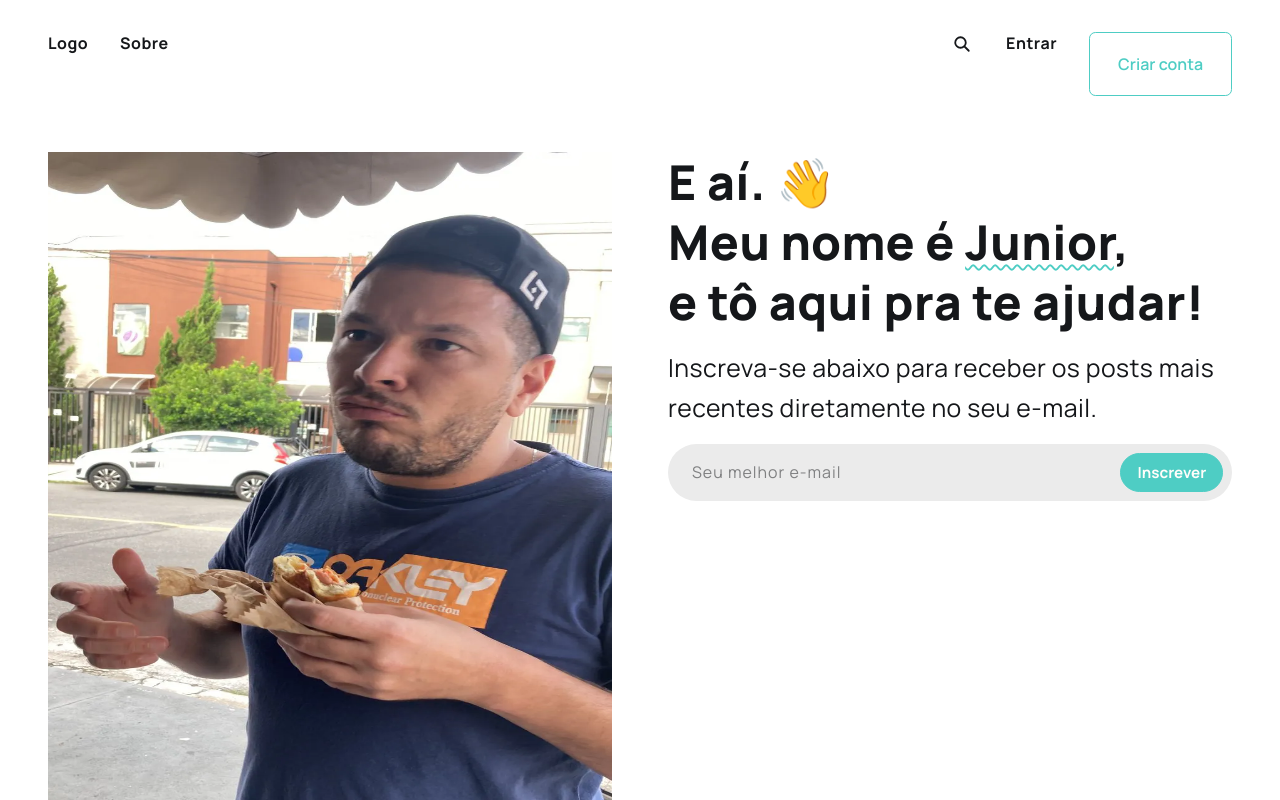
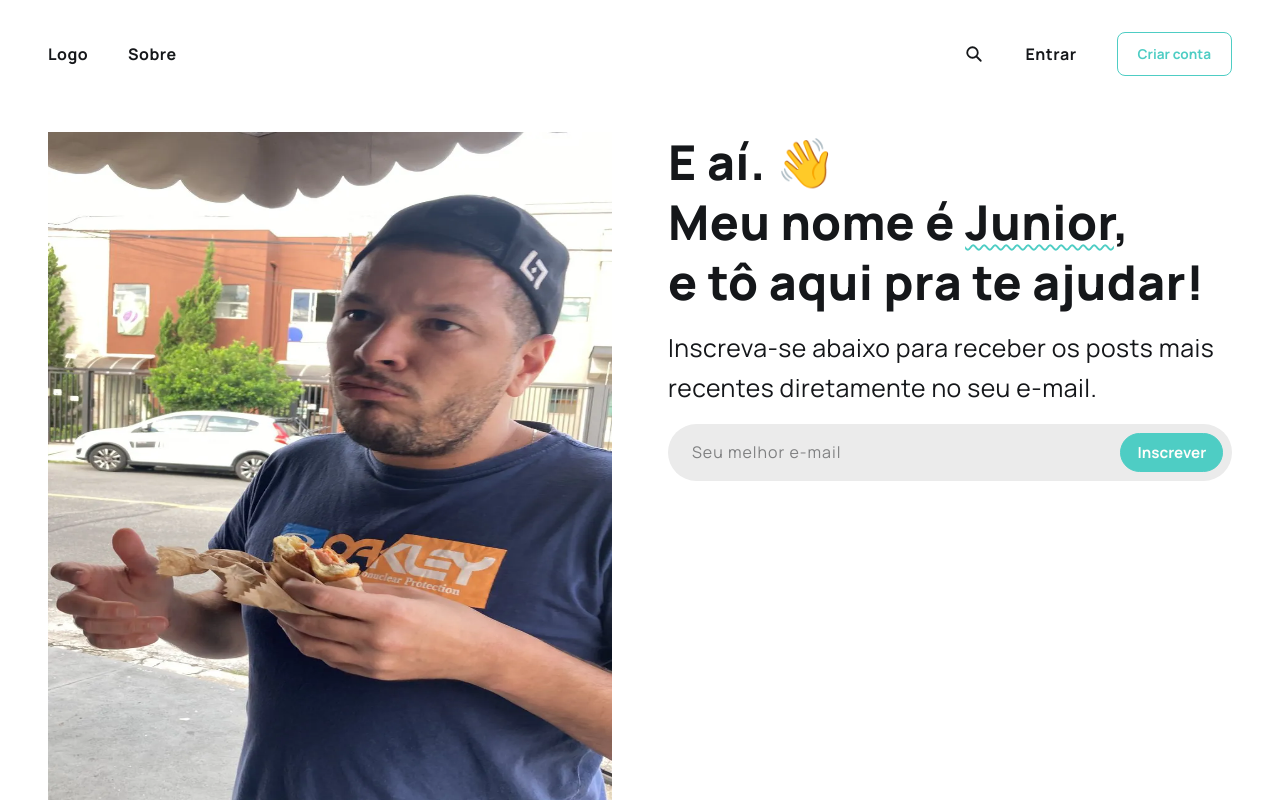
Before and after one commit to junioranheu/wards-front, a Next.js app: page / in a window 1280 px wide. Shown: the top 800 px of the page. Built offline with nearby package versions, Linux system fonts and the light colour scheme.

Commit message:
ajustes gerais

```diff
--- a/components/botao/index.tsx
+++ b/components/botao/index.tsx
@@ -9,9 +9,10 @@ interface iParametros {
     Svg: ReactNode | null;
     refBtn: Ref<any>;
     isEnabled: boolean;
+    isPequeno: boolean;
 }
 
-export default function Botao({ texto, url, isNovaAba, handleFuncao, Svg, refBtn, isEnabled }: iParametros) {
+export default function Botao({ texto, url, isNovaAba, handleFuncao, Svg, refBtn, isEnabled, isPequeno }: iParametros) {
 
     function handleClick() {
         if (!url) {
@@ -31,7 +32,7 @@ export default function Botao({ texto, url, isNovaAba, handleFuncao, Svg, refBtn
 
     return (
         <button
-            className='botao'
+            className={`botao ${isPequeno ? 'btnPequeno' : ''}`}
             onClick={() => handleClick()}
             ref={refBtn}
             disabled={!isEnabled}
--- a/components/botaoAlternativo/index.module.scss
+++ b/components/botaoAlternativo/index.module.scss
@@ -32,8 +32,8 @@
             outline: none;
             box-shadow: none;
             transform: none;
-            background-color: var(--secundaria);
-            border: 1px solid var(--secundaria);
+            background-color: var(--principal-escuro);
+            border: 1px solid var(--principal-escuro);
         }
     }
 }
--- a/components/navbar/index.module.scss
+++ b/components/navbar/index.module.scss
@@ -14,14 +14,11 @@
         font-weight: 700;
     }
 
-    .esquerda {
-        display: flex;
-        gap: 2rem;
-    }
-
+    .esquerda,
     .direita {
         display: flex;
-        gap: 2rem;
+        align-items: center;
+        gap: 2.5rem;
     }
 }
 
--- a/components/navbar/index.tsx
+++ b/components/navbar/index.tsx
@@ -28,6 +28,7 @@ export default function Navbar() {
                     Svg={null}
                     refBtn={null}
                     isEnabled={true}
+                    isPequeno={true}
                 />
             </div>
         </nav>
--- a/hooks/useElementoAcompanhaScroll.tsx
+++ b/hooks/useElementoAcompanhaScroll.tsx
@@ -23,15 +23,16 @@ export default function useElementoAcompanhaScroll(refDivPai: RefObject<HTMLDivE
                     const porcentagemTamanhoOffsetTopDivMain = (offsetTop / refDivPaiCurrent.getBoundingClientRect().height) * 100;
 
                     // Calcular o limite máximo que a refDivScrollavel pode chegar no scroll;
-                    const porcentagemExtraParaCompensar = 1;
+                    const porcentagemExtraParaCompensar = 2.5;
                     const maxPorcentagem = 100 - (porcentagemTamanhoDivTextoDescontadoComBaseNaDivMain + porcentagemTamanhoOffsetTopDivMain) + porcentagemExtraParaCompensar;
 
                     // Porcentam da refDivPai scrollada atualmente;
-                    const porcentagemScrollada = (window.scrollY / tamanhoDivPai) * 100;
+                    const scrollY = window.scrollY;
+                    const porcentagemScrollada = (scrollY / tamanhoDivPai) * 100;
 
                     // Enquanto possível, scrolle a refDivScrollavel;
                     if (porcentagemScrollada <= maxPorcentagem) {
-                        refDivScrollavelCurrent.style.top = `${window.scrollY}px`;
+                        refDivScrollavelCurrent.style.top = `${scrollY}px`;
                     }
                 }
             }
--- a/styles/globals.scss
+++ b/styles/globals.scss
@@ -1,5 +1,6 @@
 :root {
     --principal: #4ECDC4;
+    --principal-escuro: #33B5AC;
     --secundaria: #CD4E57;
     --preto: #15171A;
     --branco: #FFFDFA;
@@ -40,7 +41,7 @@ a {
     transition: 0.3s;
 
     &:hover {
-        color: var(--secundaria);
+        color: var(--principal-escuro);
         transition: 0.3s;
     }
 }
@@ -146,7 +147,7 @@ input[type=number],
 textarea {
     &:focus {
         outline: none;
-        border-bottom: solid 2px var(--secundaria);
+        border-bottom: solid 2px var(--principal-escuro);
         transition: 0.5s;
 
         &::placeholder {
@@ -192,10 +193,10 @@ textarea {
     color: var(--principal);
     background-color: transparent;
     border: 1px solid var(--principal);
-    border-radius: 0.4rem;
+    border-radius: 0.5rem;
     padding: 1.25rem 1.75rem;
     font-size: 1rem;
-    font-weight: 600;
+    font-weight: 700;
     font-family: inherit;
     text-decoration: none;
     transition: 0.3s;
@@ -219,6 +220,12 @@ textarea {
         opacity: 0.5;
         cursor: not-allowed;
     }
+
+    &.btnPequeno {
+        // background-color: orange;
+        padding: 0.75rem 1.25rem;
+        font-size: 0.85rem;
+    }
 }
 
 /* =-=-=-=-=-=-=-=-=-=-= react-hot-toast =-=-=-=-=-=-=-=-=-=-= */
@@ -237,21 +244,21 @@ textarea {
 /* =-=-=-=-=-=-=-=-=-=-= nProgress =-=-=-=-=-=-=-=-=-=-= */
 #nprogress {
     .bar {
-        background: var(--secundaria) !important;
+        background: var(--principal-escuro) !important;
         height: 3px !important;
         box-shadow: none !important;
         z-index: 999999999 !important;
     }
 
     .peg {
-        box-shadow: 0 0 10px var(--secundaria), 0 0 5px var(--secundaria) !important;
+        box-shadow: 0 0 10px var(--principal-escuro), 0 0 5px var(--principal-escuro) !important;
         box-shadow: none !important;
         height: 3px !important;
     }
 
     .spinner-icon {
-        border-top-color: var(--secundaria) !important;
-        border-left-color: var(--secundaria) !important;
+        border-top-color: var(--principal-escuro) !important;
+        border-left-color: var(--principal-escuro) !important;
     }
 }
 
@@ -270,7 +277,7 @@ textarea {
 }
 
 ::-webkit-scrollbar-thumb:hover {
-    background: var(--secundaria);
+    background: var(--principal-escuro);
 }
 
 /* =-=-=-=-=-=-=-=-=-=-= Media queries =-=-=-=-=-=-=-=-=-=-= */
```
